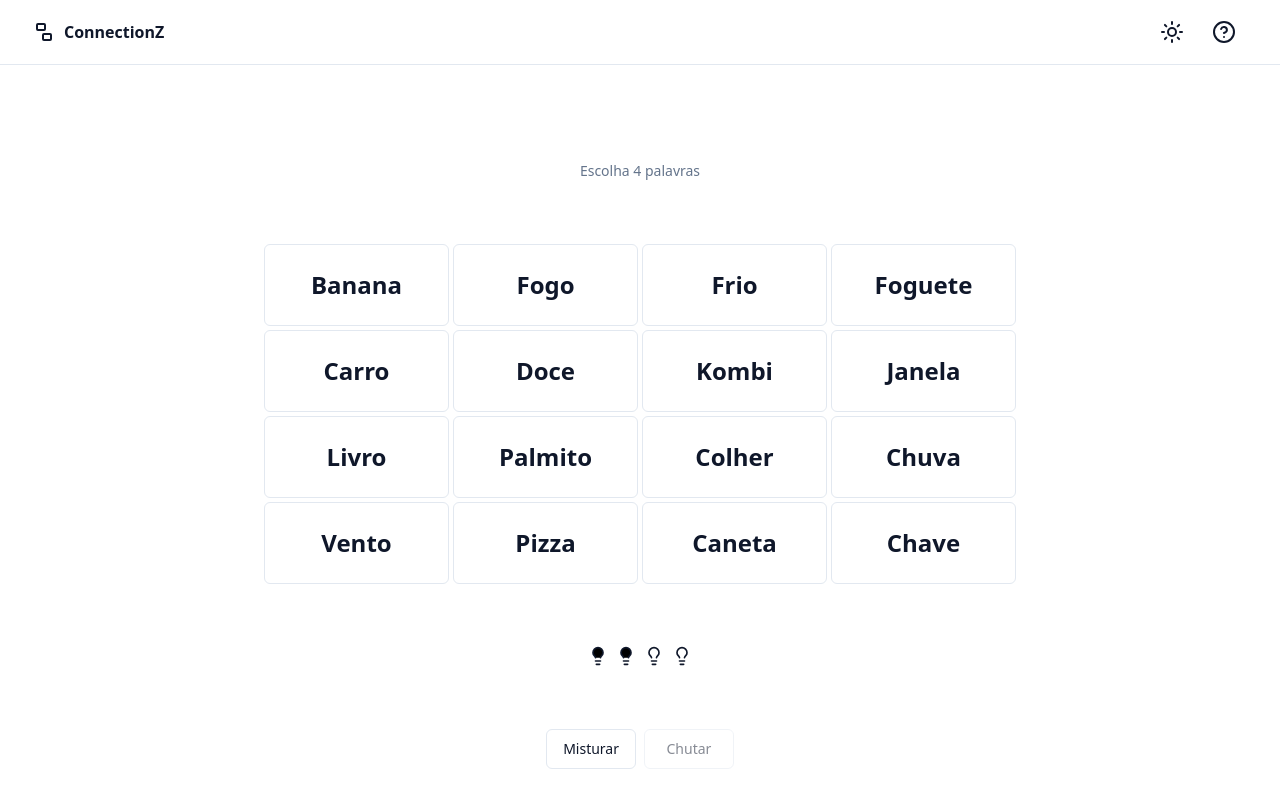
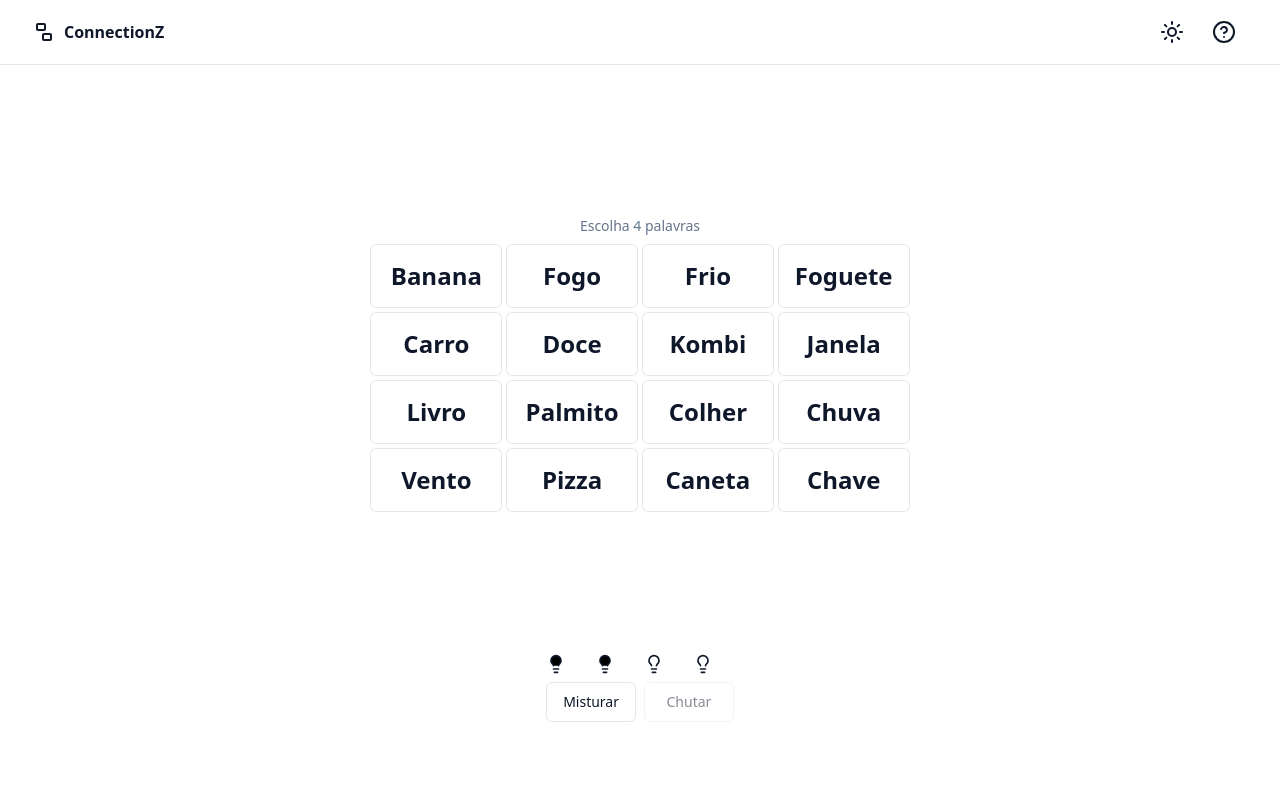
Before and after one commit to matyson/open-connections, a Next.js app: page / in a window 1280 px wide. Shown: the top 808 px of the page. Built offline with nearby package versions, Linux system fonts and the light colour scheme.

Commit message:
fix spacing and sizes; i own you, css!
Signed-off-by: matheus <matheus@Lil-Mac.local>

```diff
--- a/src/app/page.tsx
+++ b/src/app/page.tsx
@@ -62,7 +62,7 @@ const ToggleButton = ({
     <motion.div layout>
       {isOn ? (
         <Button
-          className="px-2 py-5 lg:p-10 hover:animate-wiggle"
+          className="w-full h-16 hover:animate-wiggle"
           onClick={() => handleToggle(word)}
         >
           <h2 className={`text-xs lg:text-2xl font-semibold`}>{children}</h2>
@@ -72,7 +72,7 @@ const ToggleButton = ({
           disabled={selected.length > 3}
           variant={"outline"}
           onClick={() => handleToggle(word)}
-          className="lg:min-w-[185px] px-2 py-5 lg:p-10 hover:animate-wiggle"
+          className="w-full h-16 hover:animate-wiggle"
         >
           <h2 className={`text-xs lg:text-2xl font-semibold`}>{children}</h2>
         </Button>
@@ -85,16 +85,14 @@ export default function Home() {
   const [bears, setBears] = useState(words);
   const [isExploding, setIsExploding] = useState(false);
   const { selected } = useStore();
-  const variants = {
-    hidden: { opacity: 0.5 },
-    visible: { opacity: 1 },
-  };
 
   return (
-    <main className="flex min-h-screen flex-col items-center justify-between p-24">
+    <main className="flex min-h-screen flex-col items-center justify-evenly">
       <div>
-        <h2 className="text-sm text-muted-foreground">Escolha 4 palavras</h2>
-      </div>
+        <h1 className="py-2 text-center text-sm text-muted-foreground">
+          Escolha 4 palavras
+        </h1>
+
         {isExploding && (
           <ConfettiExplosion
             force={0.8}
@@ -140,18 +138,21 @@ export default function Home() {
             ))}
           </div>
         </AnimatePresence>
-
+      </div>
       <div className="grid grid-cols-4 gap-2">
         <Lightbulb className="fill-black dark:fill-white" size={20} />
         <Lightbulb className="fill-black dark:fill-white" size={20} />
         <Lightbulb size={20} />
         <Lightbulb size={20} />
-      </div>
-      <div className="grid grid-cols-2 gap-2">
-        <Button onClick={() => setBears(shuffle(bears))} variant="outline">
+        <Button
+          className="col-span-2"
+          onClick={() => setBears(shuffle(bears))}
+          variant="outline"
+        >
           Misturar
         </Button>
         <Button
+          className="col-span-2"
           variant={selected.length < 4 ? "outline" : "default"}
           disabled={selected.length < 4}
           onClick={() => setIsExploding(true)}
--- a/src/components/help.tsx
+++ b/src/components/help.tsx
@@ -21,7 +21,7 @@ export function Help() {
           <span className="sr-only">Need Help?</span>
         </Button>
       </DialogTrigger>
-      <DialogContent className="sm:max-w-[625px]">
+      <DialogContent className="sm:max-w-[425px]">
         <DialogHeader>
           <DialogTitle>Como jogar</DialogTitle>
           <DialogDescription>
```
Lines whose indentation alone changed are shown as unchanged.
